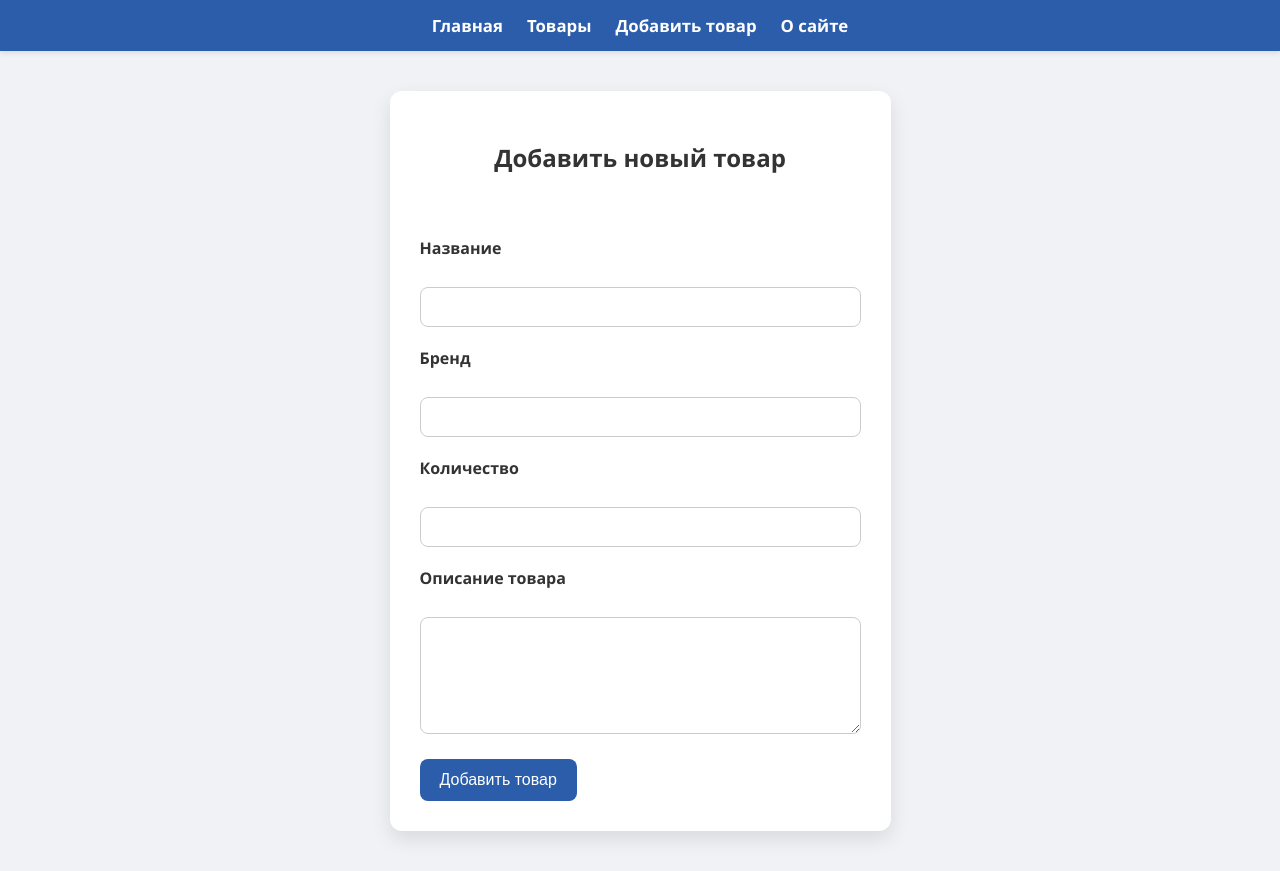
After one commit to udifug/FirstDjango, a Django app: page /item/add in a window 1280 px wide. The commit adds this page. Run offline with Django 5.2, Linux system fonts and the light colour scheme.

Commit message:
lesson 5 part1

```diff
--- a/FirstDjango/urls.py
+++ b/FirstDjango/urls.py
@@ -23,5 +23,6 @@ urlpatterns = [
     path('', views.home_page, name="home"),
     path('items', views.item_list, name='items-list'),
     path('item/<int:id>', views.item_page, name='item-detail'),
-    path('about',views.about, name='about')
+    path('about',views.about, name='about'),
+    path('item/add', views.item_add, name='item-add'),
 ]
--- a/MainApp/views.py
+++ b/MainApp/views.py
@@ -1,7 +1,9 @@
 from MainApp.models import Item
-from django.shortcuts import render, HttpResponse
+from django.shortcuts import render, HttpResponse, redirect
 from django.core.exceptions import ObjectDoesNotExist
 from django.http import HttpResponseNotFound
+from django.contrib import messages
+
 
 # Create your views here.
 def home_page(request):
@@ -21,10 +23,29 @@ def item_list(request):
 
 def item_page(request, id):
     try:
-        item = Item.objects.get(id = id)
+        item = Item.objects.get(id=id)
     except ObjectDoesNotExist:
         return HttpResponseNotFound(f'Not Found 404. Предмет с id={id} Не найдет')
     context = {
-        'item':item
+        'item': item
     }
     return render(request, "item.html", context)
+
+
+def item_add(request):
+    if request.method == "GET":
+        return render(request, "add_product_form.html")
+    elif request.method == "POST":
+        name = request.POST.get('name')
+        brand = request.POST.get('brand')
+        count = request.POST.get('count')
+        description = request.POST.get('description')
+        try:
+            count = int(count)
+        except (ValueError, TypeError):
+            return HttpResponse("Неверное значение поля count", status=400)
+
+        Item.objects.create(name=name, brand=brand, count=count, description=description)
+        messages.success(request,'Товар успешно добавлен!')
+
+        return redirect('items-list')
--- /dev/null
+++ b/static/css/add_item.css
@@ -0,0 +1,55 @@
+.form-wrapper {
+        max-width: 600px;
+        margin: 40px auto;
+        background-color: #fff;
+        padding: 30px;
+        border-radius: 12px;
+        box-shadow: 0 8px 20px rgba(0, 0, 0, 0.1);
+        font-family: 'Segoe UI', sans-serif;
+    }
+
+    .form-wrapper h2 {
+        margin-bottom: 24px;
+        color: #2b5dab;
+        text-align: center;
+    }
+
+    .form-wrapper label {
+        display: block;
+        margin-bottom: 6px;
+        font-weight: 600;
+        color: #333;
+    }
+
+    .form-wrapper input[type="text"],
+    .form-wrapper input[type="number"],
+    .form-wrapper textarea {
+        width: 100%;
+        padding: 10px 12px;
+        margin-bottom: 20px;
+        border: 1px solid #ccc;
+        border-radius: 8px;
+        font-size: 1rem;
+        transition: border-color 0.3s;
+    }
+
+    .form-wrapper input:focus,
+    .form-wrapper textarea:focus {
+        outline: none;
+        border-color: #2b5dab;
+    }
+
+    .form-wrapper input[type="submit"] {
+        background-color: #2b5dab;
+        color: white;
+        border: none;
+        padding: 12px 20px;
+        font-size: 1rem;
+        border-radius: 8px;
+        cursor: pointer;
+        transition: background-color 0.3s;
+    }
+
+    .form-wrapper input[type="submit"]:hover {
+        background-color: #1e4c8a;
+    }
--- /dev/null
+++ b/templates/add_product_form.html
@@ -0,0 +1,29 @@
+{% extends 'base.html' %}
+{% load static %}
+
+{% block title %}
+    Добавить новый товар
+{% endblock %}
+
+{% block style %}
+    {{ block.super }}
+    <link rel="stylesheet" href="{% static 'css/add_item.css' %}">
+{% endblock %}
+
+{% block content %}
+    <div class="form-wrapper">
+    <form action="{% url 'item-add' %}" method="POST">
+    {% csrf_token %}
+        <h2><label>Добавить новый товар</label><br></h2>
+        <label>Название</label><br>
+        <input type="text" name="name"><br>
+        <label>Бренд</label><br>
+        <input type="text" name="brand"><br>
+        <label>Количество</label><br>
+        <input type="number" name="count" min="0" ><br>
+        <label>Описание товара</label><br>
+        <textarea name="description" cols="40" rows="5"></textarea><br>
+        <input type="submit" value="Добавить товар">
+    </form>
+    </div>
+{% endblock %}
--- a/templates/main_panel.html
+++ b/templates/main_panel.html
@@ -1,5 +1,6 @@
 <nav class="navbar">
     <a href="{% url 'home' %}">Главная</a>
     <a href="{% url 'items-list' %}">Товары</a>
+    <a href="{% url 'item-add' %}">Добавить товар</a>
     <a href="{% url 'about' %}">О сайте</a>
 </nav>
```
